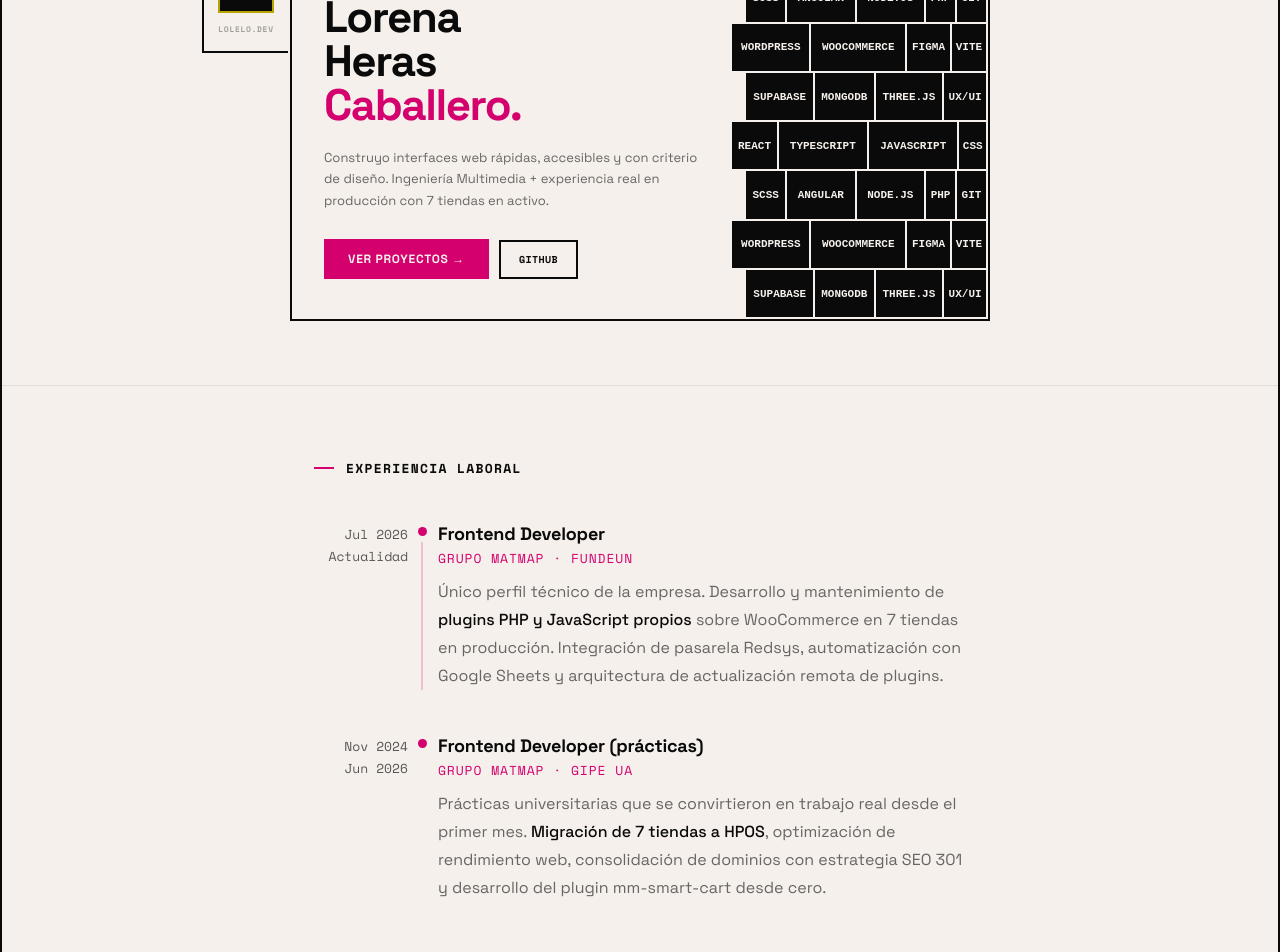
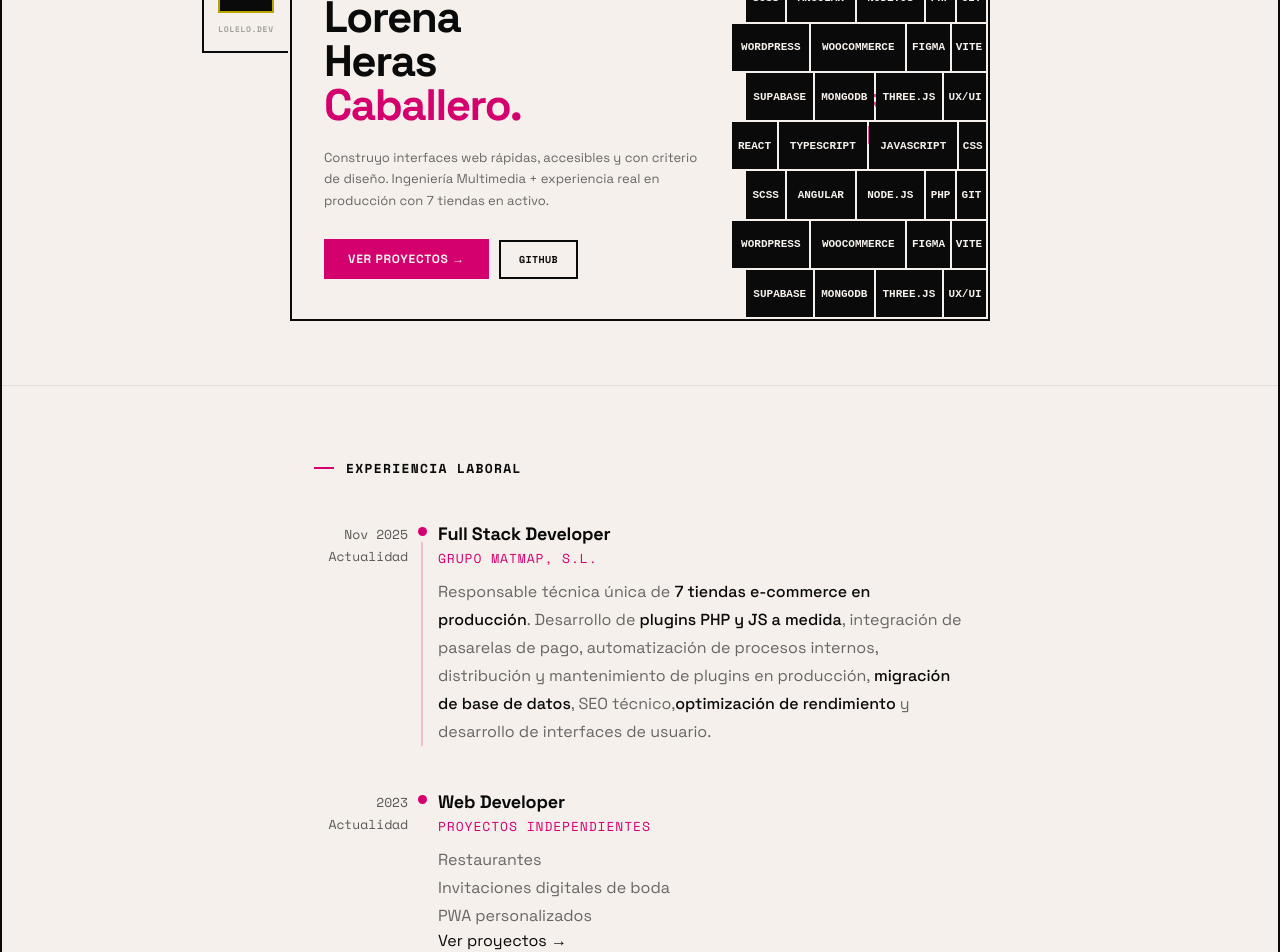
Before and after one commit to lorenahc-05/lolelo, a React (Vite) app: page / in a window 1280 px wide. Shown: the part 200-1152 px from the top of the page. Built offline with nearby package versions, Linux system fonts and the light colour scheme.

Commit message:
bricks quitables easter egg

```diff
--- a/src/components/Experience/Experience.tsx
+++ b/src/components/Experience/Experience.tsx
@@ -6,36 +6,40 @@ interface Job {
   role:      string
   company:   string
   desc:      React.ReactNode
+  cta?:      { label: string; href: string }
 }
 
 const jobs: Job[] = [
   {
-    dateStart: 'Jul 2026',
+    dateStart: 'Nov 2025',
     dateEnd:   'Actualidad',
-    role:      'Frontend Developer',
-    company:   'Grupo Matmap · Fundeun',
+    role:      'Full Stack Developer',
+    company:   'Grupo Matmap, S.L.',
     desc: (
   <>
-        Único perfil técnico de la empresa. Desarrollo y mantenimiento de{' '}
-        <strong>plugins PHP y JavaScript propios</strong> sobre WooCommerce en 7 tiendas
-        en producción. Integración de pasarela Redsys, automatización con Google Sheets
-        y arquitectura de actualización remota de plugins.
+    Responsable técnica única de <strong>7 tiendas e-commerce en producción</strong>.
+    Desarrollo de <strong>plugins PHP y JS a medida</strong>, integración de pasarelas
+    de pago, automatización de procesos internos, distribución y mantenimiento de
+    plugins en producción, <strong>migración de base de datos</strong>, SEO técnico,
+    <strong>optimización de rendimiento</strong> y desarrollo de interfaces de usuario.
   </>
 ),
   },
   {
-    dateStart: 'Nov 2024',
-    dateEnd:   'Jun 2026',
-    role:      'Frontend Developer (prácticas)',
-    company:   'Grupo Matmap · GIPE UA',
+    dateStart: '2023',
+    dateEnd:   'Actualidad',
+    role:      'Web Developer',
+    company:   'Proyectos independientes',
     desc: (
       <>
-        Prácticas universitarias que se convirtieron en trabajo real desde el primer mes.{' '}
-        <strong>Migración de 7 tiendas a HPOS</strong>, optimización de rendimiento web,
-        consolidación de dominios con estrategia SEO 301 y desarrollo del plugin
-        mm-smart-cart desde cero.
+        Restaurantes
+        <br />
+        Invitaciones digitales de boda
+        <br />
+        PWA personalizados
       </>
     ),
+    cta: { label: 'Ver proyectos →', href: '#proyectos' },
   },
 ]
 
@@ -64,6 +68,11 @@ export default function Experience() {
                 <p className={styles.role}>{job.role}</p>
                 <p className={styles.company}>{job.company}</p>
                 <p className={styles.desc}>{job.desc}</p>
+                {job.cta && (
+                  <a href={job.cta.href} className={styles.cta}>
+                    {job.cta.label}
+                  </a>
+                )}
               </div>
 
             </div>
--- a/src/components/Hero/Hero.module.css
+++ b/src/components/Hero/Hero.module.css
@@ -12,7 +12,6 @@
   display: grid;
   grid-template-columns: 65% 35%;
   border: 2px solid var(--black);
-
   position: relative;
   overflow: visible;
 }
@@ -131,6 +130,7 @@
 
 .btnGhost:hover { background: rgba(10, 10, 10, 0.06); }
 
+/* ── Right — muro ────────────────────────────────────── */
 .right {
   display: flex;
   flex-direction: column;
@@ -139,6 +139,30 @@
   background: var(--parchment);
   align-self: stretch;
   overflow: visible;
+  position: relative;
+}
+
+/* Fondo HIRE ME — se ve conforme desaparecen los bricks */
+.hireMeBack {
+  position: absolute;
+  inset: 0;
+  display: flex;
+  flex-direction: column;
+  align-items: center;
+  justify-content: center;
+  gap: 4px;
+  pointer-events: none;
+  z-index: 0;
+}
+
+.hireMeBack span {
+  font-family: 'Courier New', 'Consolas', monospace;
+  font-size: 28px;
+  font-weight: 700;
+  color: var(--magenta);
+  letter-spacing: 0.1em;
+  line-height: 1;
+  opacity: 0.7;
 }
 
 .brow {
@@ -146,6 +170,8 @@
   gap: 2px;
   width: 100%;
   flex: 1;
+  position: relative;
+  z-index: 1;
 }
 
 .browOffset {
@@ -164,14 +190,27 @@
   text-align: center;
   overflow: hidden;
   white-space: nowrap;
-  transition: background 0.15s;
-  cursor: default;
+  transition: background 0.15s, opacity 0.2s;
+  cursor: pointer;
   display: flex;
   align-items: center;
   justify-content: center;
+  position: relative;
+  z-index: 1;
 }
 
 .brick:hover { background: var(--magenta); }
+
+/* Brick roto — transparente, borde punteado */
+.brickBroken {
+  background: transparent !important;
+  color: transparent !important;
+  border: 1.5px dashed rgba(212, 0, 110, 0.15);
+}
+
+.brickBroken:hover {
+  background: rgba(212, 0, 110, 0.08) !important;
+}
 
 /* ── Solapa ───────────────────────────────────────────── */
 .solapa {
@@ -247,6 +286,7 @@
   letter-spacing: 0.1em;
   line-height: 1;
 }
+
 .hireLetter:nth-child(4) {
   margin-bottom: 18px;
 }
--- a/src/components/Hero/Hero.tsx
+++ b/src/components/Hero/Hero.tsx
@@ -1,4 +1,4 @@
-import { useRef, useEffect } from 'react'
+import { useRef, useEffect, useState } from 'react'
 import { motion, useMotionValue, useAnimate } from 'framer-motion'
 import styles from './Hero.module.css'
 
@@ -21,7 +21,14 @@ export default function Hero() {
   const [scope, animate] = useAnimate()
   const y = useMotionValue(0)
 
-  // Posiciona el contenedor de letras al tamaño y posición exactos del recorrido
+  // Estado de cada brick: clave "ri-si" → true si está roto
+  const [broken, setBroken] = useState<Record<string, boolean>>({})
+
+  const toggleBrick = (key: string) => {
+    setBroken(prev => ({ ...prev, [key]: !prev[key] }))
+  }
+
+  // Posiciona el contenedor de letras
   useEffect(() => {
     const setup = () => {
       if (!lettersRef.current || !leftRef.current || !scope.current) return
@@ -29,33 +36,28 @@ export default function Hero() {
       const solapaRect = scope.current.getBoundingClientRect()
       const solapaH    = solapaRect.height
       const solapaW    = solapaRect.width
-      // El recorrido va desde top:0 hasta leftRect.height - solapaH
       const travel = leftRect.height - solapaH
-      // X centrado en la solapa: la solapa está left:-90px, width:86px
       lettersRef.current.style.top    = '0px'
       lettersRef.current.style.height = `${travel}px`
       lettersRef.current.style.width  = `${solapaW}px`
       lettersRef.current.style.left   = `-${solapaW + 4}px`
     }
-    // Setup inicial con un pequeño delay para que el DOM esté listo
     setTimeout(setup, 50)
     window.addEventListener('resize', setup)
     return () => window.removeEventListener('resize', setup)
   }, [scope])
 
-  // Actualiza el clip según la posición Y de la solapa
+  // Clip según posición Y de la solapa
   useEffect(() => {
     const unsub = y.on('change', () => {
       if (!lettersRef.current || !leftRef.current || !scope.current) return
       const leftRect   = leftRef.current.getBoundingClientRect()
       const solapaRect = scope.current.getBoundingClientRect()
       const solapaH    = solapaRect.height
-      // Top de la solapa relativo al .left
-      const solapaTop = solapaRect.top - leftRect.top
-      // Revela desde arriba hasta el top de la solapa
-      const revealed = Math.max(0, solapaTop)
-      const travel   = leftRect.height - solapaH
-      const hidden   = Math.max(0, travel - revealed)
+      const solapaTop  = solapaRect.top - leftRect.top
+      const revealed   = Math.max(0, solapaTop)
+      const travel     = leftRect.height - solapaH
+      const hidden     = Math.max(0, travel - revealed)
       lettersRef.current.style.clipPath = `inset(0 0 ${hidden}px 0)`
     })
     return () => unsub()
@@ -127,20 +129,31 @@ export default function Hero() {
         </div>
 
         <div className={styles.right} aria-hidden="true">
+          {/* Fondo con HIRE ME — se ve conforme desaparecen los bricks */}
+          <div className={styles.hireMeBack}>
+            <span>HIRE</span>
+            <span>ME</span>
+          </div>
+
           {rows.map((row, ri) => (
             <div
               key={ri}
               className={`${styles.brow} ${ri % 2 === 0 ? styles.browOffset : ''}`}
             >
-              {row.map((skill, si) => (
-                <div
-                  key={si}
-                  className={styles.brick}
-                  style={{ flex: skill.length }}
-                >
-                  {skill}
-                </div>
-              ))}
+              {row.map((skill, si) => {
+                const key = `${ri}-${si}`
+                const isBroken = broken[key]
+                return (
+                  <div
+                    key={si}
+                    className={`${styles.brick} ${isBroken ? styles.brickBroken : ''}`}
+                    style={{ flex: skill.length }}
+                    onClick={() => toggleBrick(key)}
+                  >
+                    {!isBroken && skill}
+                  </div>
+                )
+              })}
             </div>
           ))}
         </div>
```
Lines whose indentation alone changed are shown as unchanged.
